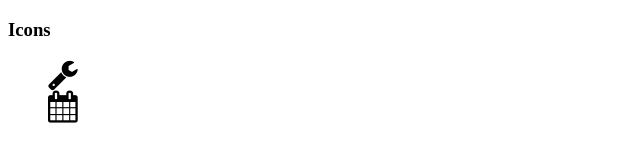
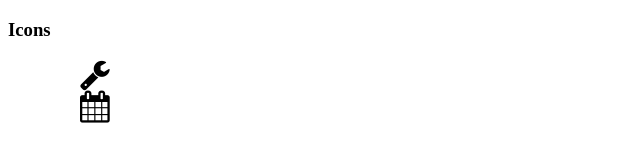
Before and after one commit to btgjisan/btgjisan.github.io, a plain HTML site: page fontawesome/index.html in a window 1280 px wide. Shown: the whole page, without its empty margins (0-640 px from the left). Drawn offline with Linux system fonts and the light colour scheme.

Commit message:
added padding

```diff
--- a/fontawesome/index.html
+++ b/fontawesome/index.html
@@ -9,11 +9,11 @@
 <div>
 	<h3>Icons</h3>
 	<ul>
-		<span>
+		<span class="font-span">
 			<i class="fa fa-wrench"></i>
 		</span>
 		<br>
-		<span>
+		<span class="font-span">
 			<i class="fa fa-calendar"></i>
 		</span>
 	</ul>
--- a/fontawesome/style.css
+++ b/fontawesome/style.css
@@ -1,3 +1,7 @@
 .fa {
 	font-size: 2rem;
 }
+
+.font-span{
+	padding: 2rem;
+}
```
